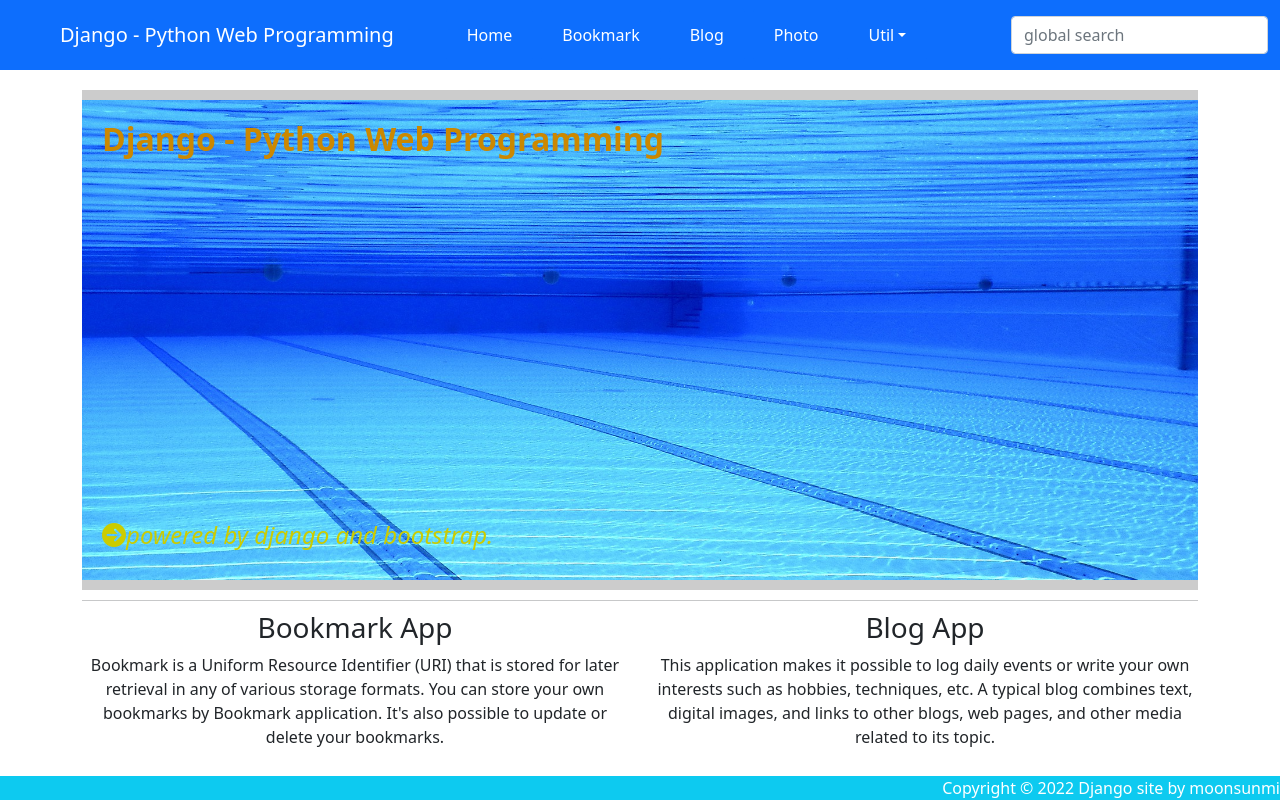
After one commit to moonsunmi/python-web-programming-practice, a Django app: page / in a window 1280 px wide. The commit adds this page. Run offline with Django 4.2, Linux system fonts and the light colour scheme; some libraries are stand-ins or nearby versions.

```diff
--- a/blog/models.py
+++ b/blog/models.py
@@ -26,6 +26,5 @@ class Post(models.Model):
     def get_previous(self):
         return self.get_previous_by_modify_dt()
 
-
     def get_next(self):
         return self.get_next_by_modify_dt()
--- a/bookmark/templates/bookmark/bookmark_list.html
+++ b/bookmark/templates/bookmark/bookmark_list.html
@@ -10,7 +10,7 @@
     <div id="content">
     <ul>
         {% for bookmark in object_list %}
-        <li><a href="{% url 'detail' bookmark.id %}">{{ bookmark }}</a></li>
+        <li><a href="{% url 'bookmark:detail' bookmark.id %}">{{ bookmark }}</a></li>
         {% endfor %}
     </ul>
     </div>
--- a/bookmark/urls.py
+++ b/bookmark/urls.py
@@ -3,6 +3,6 @@ from bookmark.views import BookmarkLV, BookmarkDV
 
 app_name = 'bookmark'
 urlpatterns = [
-    path('', BookmarkDV.as_view(), name='index'),
+    path('', BookmarkLV.as_view(), name='index'),
     path('<int:pk>/', BookmarkDV.as_view(), name='detail'),
 ]
--- a/practice/urls.py
+++ b/practice/urls.py
@@ -15,12 +15,12 @@ Including another URLconf
 """
 from django.contrib import admin
 from django.urls import path, include
-#from bookmark.views import BookmarkLV, BookmarkDV
-
+from practice.views import HomeView
 
 urlpatterns = [
     path('admin/', admin.site.urls),
 
+    path('', HomeView.as_view(), name='home'),
     path('bookmark/', include('bookmark.urls')),
     path('blog/', include('blog.urls')),
 
--- /dev/null
+++ b/practice/views.py
@@ -0,0 +1,4 @@
+from django.views.generic import TemplateView
+
+class HomeView(TemplateView):
+    template_name = 'home.html'
--- /dev/null
+++ b/templates/base.html
@@ -0,0 +1,68 @@
+<!DOCTYPE html>
+<html lang="ko">
+<head>
+    <meta charset="UTF-8">
+    <meta http-equiv=X-UA-Compatible" content="IE=edge">
+    <meta name="viewport" content="width=device-width, initial-scale=1">
+
+    <title>{% block title %}Django Web Programming{% endblock %}</title>
+    <link href="https://cdn.jsdelivr.net/npm/bootstrap@5.1.3/dist/css/bootstrap.min.css" rel="stylesheet" integrity="sha384-1BmE4kWBq78iYhFldvKuhfTAU6auU8tT94WrHftjDbrCEXSU1oBoqyl2QvZ6jIW3" crossorigin="anonymous">
+</head>
+
+  {% block extra-style %}{% endblock %}
+
+<body style="padding-top:90px;">
+
+<nav class="navbar navbar-expand-lg navbar-dark bg-primary fixed-top">
+  <div class="container-fluid">
+    <span class="navbar-brand mx-5 mb-0 font-weight-bol font-italic">Django - Python Web Programming</span>
+    <button class="navbar-toggler" type="button" data-bs-toggle="collapse" data-bs-target="#navbarSupportedContent">
+      <span class="navbar-toggler-icon"></span>
+    </button>
+    <div class="collapse navbar-collapse" id="navbarSupportedContent">
+      <ul class="navbar-nav me-auto mb-2 mb-lg-0">
+        <li class="nav-item mx-1 btn btn-primary">
+          <a class="nav-link text-white" aria-current="page" href="{% url 'home' %}">Home</a>
+        </li>
+        <li class="nav-item mx-1 btn btn-primary">
+          <a class="nav-link text-white" href="{% url 'bookmark:index' %}">Bookmark</a>
+        </li>
+        <li class="nav-item mx-1 btn btn-primary">
+          <a class="nav-link text-white" href="{% url 'blog:index' %}">Blog</a>
+        </li>
+        <li class="nav-item mx-1 btn btn-primary">
+          <a class="nav-link text-white" href="#">Photo</a>
+        </li>
+        <li class="nav-item dropdown mx-1 btn btn-primary">
+          <a class="nav-link dropdown-toggle text-white" href="#" id="navbarDropdown" role="button" data-bs-toggle="dropdown">Util</a>
+          <ul class="dropdown-menu">
+            <li><a class="dropdown-item" href="{% url 'admin:index' %}">Admin</a></li>
+            <li><a class="dropdown-item" href="{% url 'blog:post_archive' %}">Archive</a></li>
+            <li><a class="dropdown-item" href="#">Search</a></li>
+          </ul>
+        </li>
+      </ul>
+      <form class="form-inline my-2" action="" method="post">
+        {% csrf_token %}
+        <input class="form-control mr-sm-2" type="search" placeholder="global search" name="search_word">
+      </form>
+    </div>
+  </div>
+</nav>
+
+<div class="container">
+  {% block content %}{% endblock %}
+</div>
+
+
+{% block footer %}{% endblock %}
+
+<script src="https://cdn.jsdelivr.net/npm/bootstrap@5.1.3/dist/js/bootstrap.bundle.min.js" integrity="sha384-ka7Sk0Gln4gmtz2MlQnikT1wXgYsOg+OMhuP+IlRH9sENBO0LRn5q+8nbTov4+1p" crossorigin="anonymous"></script>
+<script src="https://cdn.jsdelivr.net/npm/@popperjs/core@2.10.2/dist/umd/popper.min.js" integrity="sha384-7+zCNj/IqJ95wo16oMtfsKbZ9ccEh31eOz1HGyDuCQ6wgnyJNSYdrPa03rtR1zdB" crossorigin="anonymous"></script>
+<script src="https://cdn.jsdelivr.net/npm/bootstrap@5.1.3/dist/js/bootstrap.min.js" integrity="sha384-QJHtvGhmr9XOIpI6YVutG+2QOK9T+ZnN4kzFN1RtK3zEFEIsxhlmWl5/YESvpZ13" crossorigin="anonymous"></script>
+
+<script src="https://kit.fontawesome.com/36c998c735.js" crossorigin="anonymous"></script>
+
+{% block extra-script %}{% endblock %}
+</body>
+</html>
--- /dev/null
+++ b/templates/home.html
@@ -0,0 +1,65 @@
+{% extends 'base.html' %}
+
+{% load static %}
+
+{% block title %}home.html{% endblock %}
+
+{% block extra-style %}
+<style type="text/css">
+.home-image{
+  background-image: url("{% static 'img/swimming-pool.jpg' %}");
+  background-repeat: no-repeat;
+  background-position: center;
+  background-size: 100%;
+  height: 500px;
+  border-top: 10px solid #ccc;
+  border-bottom: 10px solid #ccc;
+  padding: 20px 0 0 20px;
+}
+.title {
+  color: #c80;
+  font-weight: bold;
+}
+.powered {
+  position: relative;
+  top: 77%;
+  color: #cc0;
+  font-style: italic;
+}
+</style>
+{% endblock extra-style %}
+
+
+{% block content %}
+
+<div class="home-image">
+  <h2 class="title">Django - Python Web Programming</h2>
+  <h4 class="powered"><i class="fas fa-arrow-circle-right"></i>powered by django and bootstrap.</h4>
+</div>
+
+<hr style="margin: 10px 0;">
+
+<div class="row text-center">
+  <div class="col-sm-6">
+    <h3>Bookmark App</h3>
+    <p>Bookmark is a Uniform Resource Identifier (URI)
+      that is stored for later retrieval in any of various storage formats.
+      You can store your own bookmarks by Bookmark application.
+      It's also possible to update or delete your bookmarks.</p>
+  </div>
+
+  <div class="col-sm-6">
+    <h3>Blog App</h3>
+    <p>This application makes it possible to log daily events or write your own interests
+    such as hobbies, techniques, etc.
+    A typical blog combines text, digital images, and links to other blogs, web pages, and other media related to its topic.</p>
+  </div>
+</div>
+{% endblock content %}
+
+
+{% block footer %}
+<footer class="fixed-bottom bg-info">
+  <div align="right" class="text-white font-italic mr-5">Copyright &copy; 2022 Django site by moonsunmi</div>
+</footer>
+{% endblock footer %}
```
Also changed, not shown: practice/settings.py (+4 -4 lines), blog/templates/blog/post_all.html (line endings or trailing spaces), static/img/django-actor-big.jpg (added), static/img/swimming-pool.jpg (added), 3 other files.
